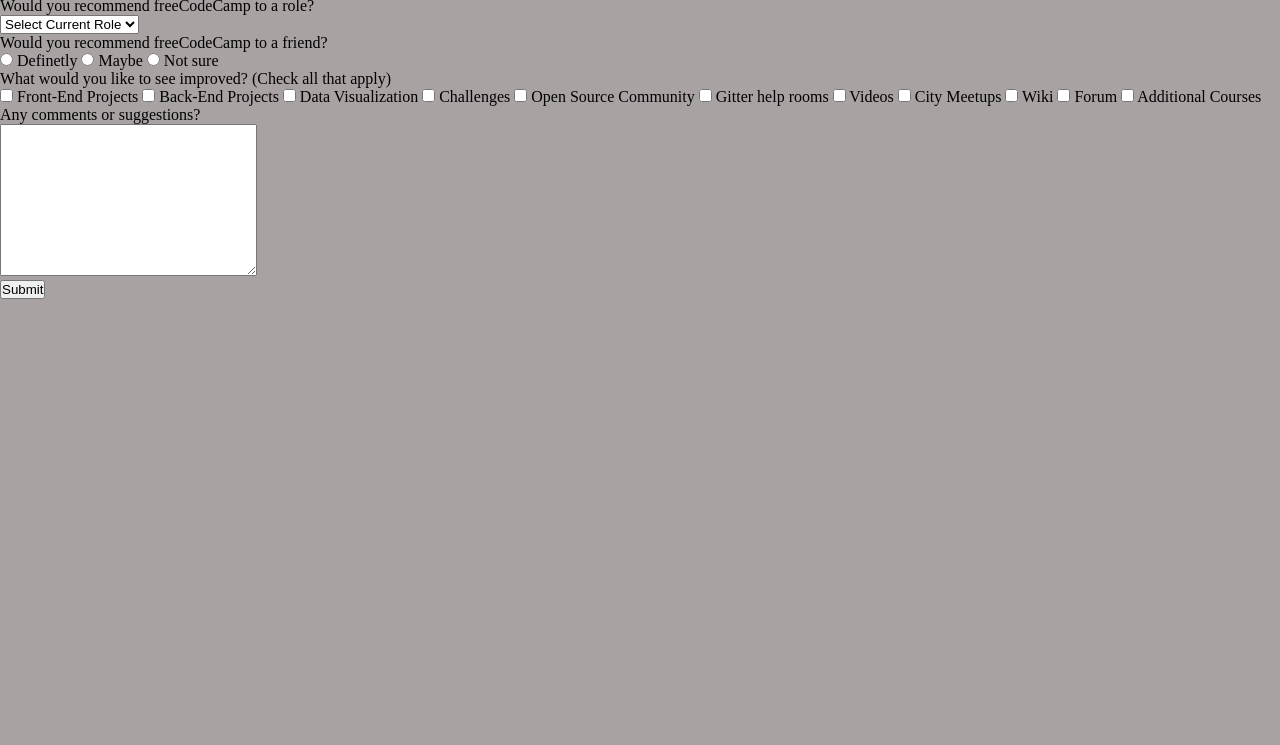
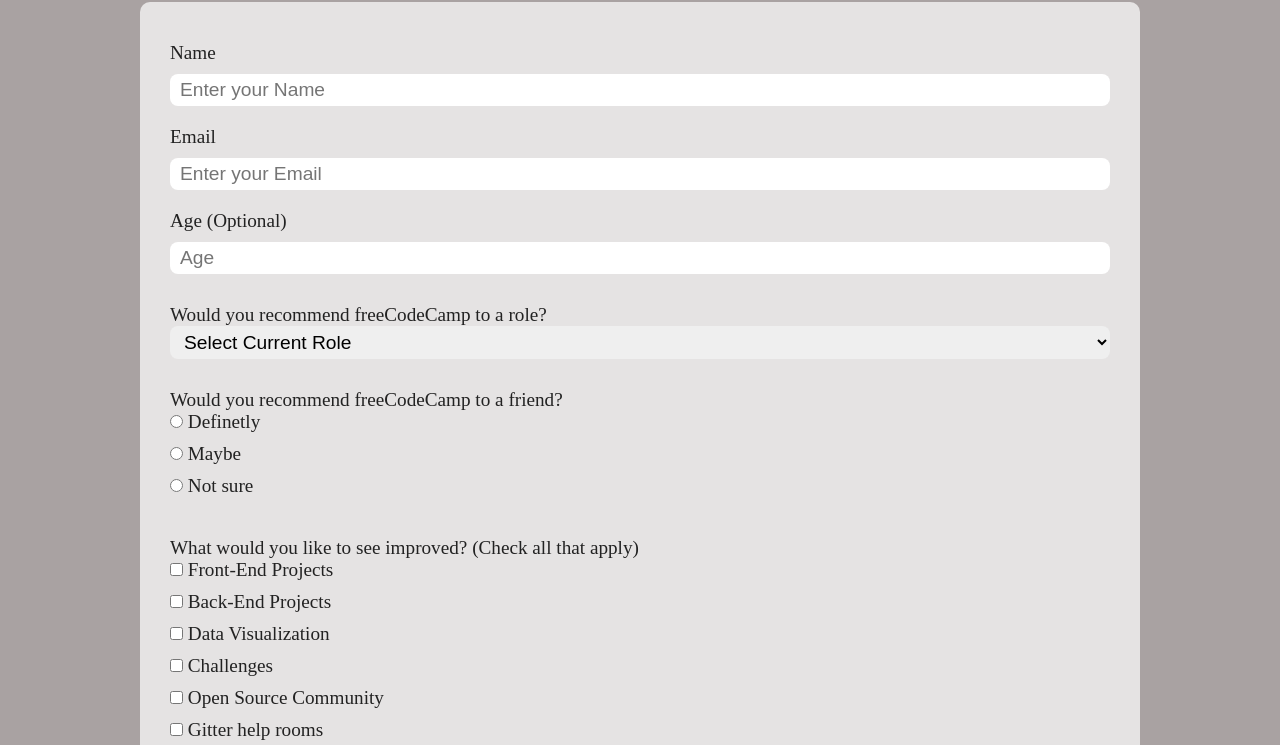
Before and after one commit to gulsahtncy/Responsive-Web-Design-Certificate, a plain HTML site: page Survey Form/index.html in a window 1280 px wide. Shown: the part 115-860 px from the top of the page. Before the commit the page ends 800 px from the top, so only its background shows below. Drawn offline with Linux system fonts and the light colour scheme.

Commit message:
Survey Form

```diff
--- a/Survey Form/index.html
+++ b/Survey Form/index.html
@@ -51,37 +51,44 @@
       <div class="form-group">
         <p>What would you like to see improved? (Check all that apply)</p>
         <label for="">
-          <input type="checkbox" name="" id="" value="front-end projects"> Front-End Projects
+          <input type="checkbox" name="" id="" value="front-end projects" />
+          Front-End Projects
         </label>
         <label for="">
-          <input type="checkbox" name="" id="" value="back-end projects"> Back-End Projects
+          <input type="checkbox" name="" id="" value="back-end projects" />
+          Back-End Projects
         </label>
         <label for="">
-          <input type="checkbox" name="" id="" value="data visulization"> Data Visualization
+          <input type="checkbox" name="" id="" value="data visulization" /> Data
+          Visualization
         </label>
         <label for="">
-          <input type="checkbox" name="" id="" value="challenges"> Challenges
+          <input type="checkbox" name="" id="" value="challenges" /> Challenges
         </label>
         <label for="">
-          <input type="checkbox" name="" id="" value="open source community"> Open Source Community
+          <input type="checkbox" name="" id="" value="open source community" />
+          Open Source Community
         </label>
         <label for="">
-          <input type="checkbox" name="" id="" value="gitter help rooms"> Gitter help rooms
+          <input type="checkbox" name="" id="" value="gitter help rooms" />
+          Gitter help rooms
         </label>
         <label for="">
-          <input type="checkbox" name="" id="" value="videos"> Videos
+          <input type="checkbox" name="" id="" value="videos" /> Videos
         </label>
         <label for="">
-          <input type="checkbox" name="" id="" value="city meetups"> City Meetups
+          <input type="checkbox" name="" id="" value="city meetups" /> City
+          Meetups
         </label>
         <label for="">
-          <input type="checkbox" name="" id="" value="wiki"> Wiki
+          <input type="checkbox" name="" id="" value="wiki" /> Wiki
         </label>
         <label for="">
-          <input type="checkbox" name="" id="" value="form"> Forum
+          <input type="checkbox" name="" id="" value="form" /> Forum
         </label>
         <label for="">
-          <input type="checkbox" name="" id="" value="additional courses"> Additional Courses
+          <input type="checkbox" name="" id="" value="additional courses" />
+          Additional Courses
         </label>
       </div>
       <div class="form-group">
--- a/Survey Form/style.css
+++ b/Survey Form/style.css
@@ -1,13 +1,87 @@
 * {
-    margin: 0;
-    padding: 0;
-    box-sizing: border-box;
+  margin: 0;
+  padding: 0;
+  box-sizing: border-box;
 }
 
 body {
-    background-color: #a9a2a2;
-    width: 100vw;
-    min-height: 100vh;
+  background-color: #a9a2a2;
+  width: 100%;
+  min-height: 100vh;
+  display: flex;
+  flex-direction: column;
+  justify-content: center;
+  align-items: center;
+  color: #f1f1f1;
+}
 
+#title {
+  font-size: 3rem;
+  text-align: center;
+}
 
+#description {
+  margin: 20px auto;
+  font-size: 1.2rem;
+  text-align: center;
 }
+
+form {
+  display: flex;
+  flex-direction: column;
+  width: 90%;
+  margin: auto;
+  padding: 30px;
+  max-width: 1000px;
+  color: #222;
+  background-color: rgb(255, 255, 255, 0.7);
+  border-radius: 10px;
+}
+
+.form-group {
+  display: flex;
+  flex-direction: column;
+  margin: 10px 0;
+}
+
+label {
+  font-size: 1.2em;
+  margin-bottom: 10px;
+}
+
+.form-group > p {
+  margin-top: 10px;
+  font-size: 1.2em;
+}
+
+input {
+  font-size: 1.2em;
+  padding: 5px 10px;
+  border: none;
+  outline: none;
+  border-radius: 10px;
+  border-radius: 8px;
+}
+
+select {
+  font-size: 1.2em;
+  padding: 5px 10px;
+  border: none;
+  outline: none;
+  border-radius: 10px;
+  border-radius: 8px;
+}
+
+#submit {
+  font-size: 1.2em;
+  color: #333;
+  background-color: seagreen;
+  border: none;
+  outline: none;
+  padding: 10px 20px;
+}
+
+#submit:hover {
+  color: #fff;
+  background-color: green;
+}
```
